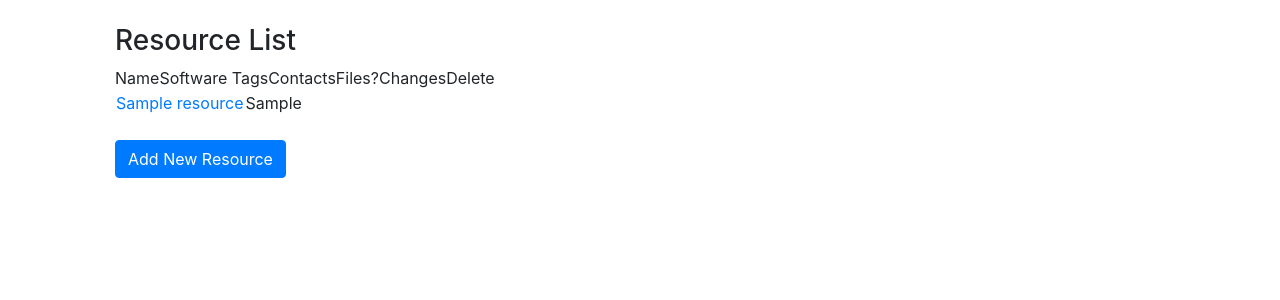
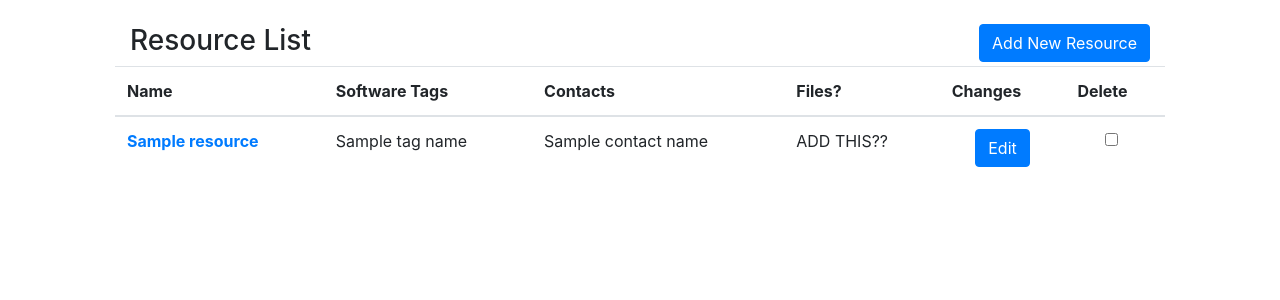
Before and after one commit to Andrew-McMahon7/learnjournal, a Django app: template journal/templates/alljournalresources.html in a window 1280 px wide. Shown: the part 56-356 px from the top of the page. Run offline with Django 3.2, Linux system fonts and the light colour scheme; the template is opened without the code that fills it: most values are stand-ins (such as "Sample title", 1, 10 or a date in 2020); some libraries are stand-ins or nearby versions.

Commit message:
Completed Table

```diff
--- a/journal/models.py
+++ b/journal/models.py
@@ -35,3 +35,7 @@ class JournalResource(models.Model):
     lastAccessed = models.DateTimeField(default=datetime.now)
     tagNames = models.ManyToManyField(TagsResource)
     contactNames = models.ManyToManyField(ContactsResource)
+
+    def save(self):
+        self.lastAccessed = datetime.now()
+        super(JournalResource, self).save()
--- a/journal/templates/alljournalresources.html
+++ b/journal/templates/alljournalresources.html
@@ -9,38 +9,70 @@
         <div class="container">
             {% if journalResources %}
 
-                <h3>Resource List</h3>
-                <table>
-                        <thead>Name</thead>
-                        <thead>Software Tags</thead>
-                        <thead>Contacts</thead>
-                        <thead>Files?</thead>
-                        <thead>Changes</thead>
-                        <thead>Delete</thead>
+                <div class="container" id="table header">
+                    <div class="float-left">
+                        <h3>Resource List</h3>
+                    </div>
+                    <div class="float-right">
+                        <button class="btn btn-primary" onclick="window.location='createResource';" >Add New Resource</button>
+                    </div>
+                </div>
 
-                    {% for resource in journalResources%}
-                    <tr>
+                <br>
 
 
-                            <td><a href="{{resource.journalUrl}}">{{resource.journalName}}</a></td>
-                            <td>{{resource.all_tags}}</td>
+                <table class="table">
+                    <thead>
+                      <tr>
+                        <th scope="col">Name</th>
+                        <th scope="col">Software Tags</th>
+                        <th scope="col">Contacts</th>
+                        <th scope="col">Files?</th>
+                        <th scope="col">Changes</th>
+                        <th scope="col">Delete</th>
+                      </tr>
+                    </thead>
+                    <tbody>
+                    {% for resource in journalResources%}
+                      <tr>
+                        <th scope="row"><a href="{{resource.journalUrl}}">{{resource.journalName}}</a></th>
+                        <td>
+
+                            {% for name in resource.tagNames.all %}
+
+                            {{ name }} <br>
+
+                            {% endfor %}
 
 
-                    </tr>
+                        </td>
+                        <td>
+
+                            {% for name in resource.contactNames.all %}
+
+                            {{ name }} <br>
+
+                            {% endfor %}
+
+
+                        </td>
+                        <td>ADD THIS??</td>
+                        <td align="center"><button class="btn btn-primary btn-sml">Edit</button></td>
+                        <td align="center"><div class="form-check">
+                            <input class="form-check-input" type="checkbox" value="" id="defaultCheck1">
+                          </div></td>
+                      </tr>
                     {% endfor %}
-                </table>
+
+                    </tbody>
+                  </table>
+
 
             {% else %}
                 <h5>You do not currently have any resources in your Journal, please add some</h5>
             {% endif %}
         </div>
 
-
-        <br>
-        <div class="container">
-            <button class="btn btn-primary" onclick="window.location='createResource';" >Add New Resource</button>
-        </div>
-
     </div>
 
 
--- a/journal/templates/basic_generic.html
+++ b/journal/templates/basic_generic.html
@@ -7,12 +7,11 @@
     <script src="https://cdn.jsdelivr.net/npm/popper.js@1.16.0/dist/umd/popper.min.js" integrity="sha384-Q6E9RHvbIyZFJoft+2mJbHaEWldlvI9IOYy5n3zV9zzTtmI3UksdQRVvoxMfooAo" crossorigin="anonymous"></script>
     <script src="https://stackpath.bootstrapcdn.com/bootstrap/4.4.1/js/bootstrap.min.js" integrity="sha384-wfSDF2E50Y2D1uUdj0O3uMBJnjuUD4Ih7YwaYd1iqfktj0Uod8GCExl3Og8ifwB6" crossorigin="anonymous"></script>
 
-
     <title>{% block title %}MyJournal App{% endblock %}</title>
 </head>
 
 <body>
-
+  <i class="fa fa-trash" aria-hidden="true"></i>
     <div id="navbar">
         <nav class="navbar navbar-expand-lg navbar-light bg-primary">
             <a class="navbar-brand text-white" href="#">Journal Training Log</a>
--- a/learnjournal/settings.py
+++ b/learnjournal/settings.py
@@ -30,6 +30,10 @@ ALLOWED_HOSTS = []
 
 # Application definition
 
+import sys
+
+sys.modules['fontawesome_free'] = __import__('fontawesome-free')
+
 INSTALLED_APPS = [
     'django.contrib.admin',
     'django.contrib.auth',
@@ -40,6 +44,7 @@ INSTALLED_APPS = [
     'journal',
     'bootstrap3',
     'jquery',
+    'fontawesome_free',
 ]
 
 MIDDLEWARE = [
```
Also changed, not shown: requirements.txt (added, +74 -0 lines).
